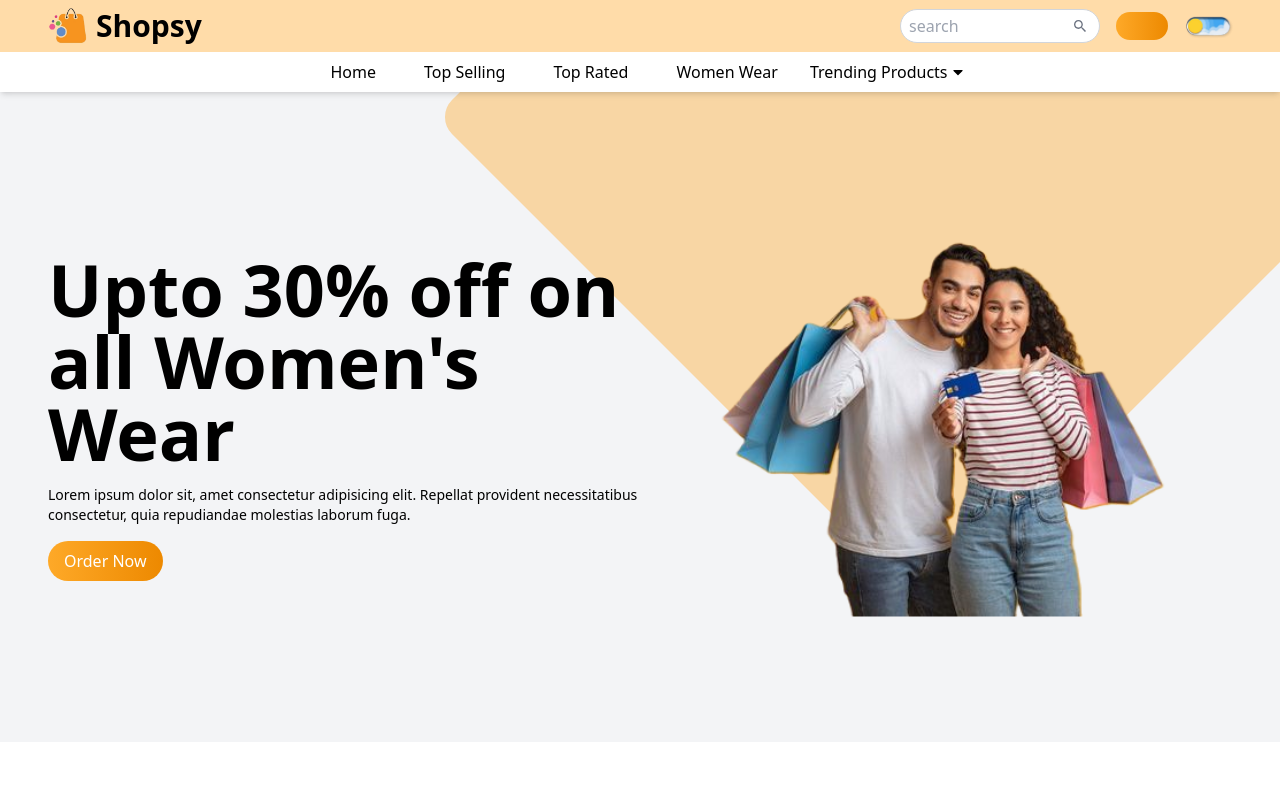
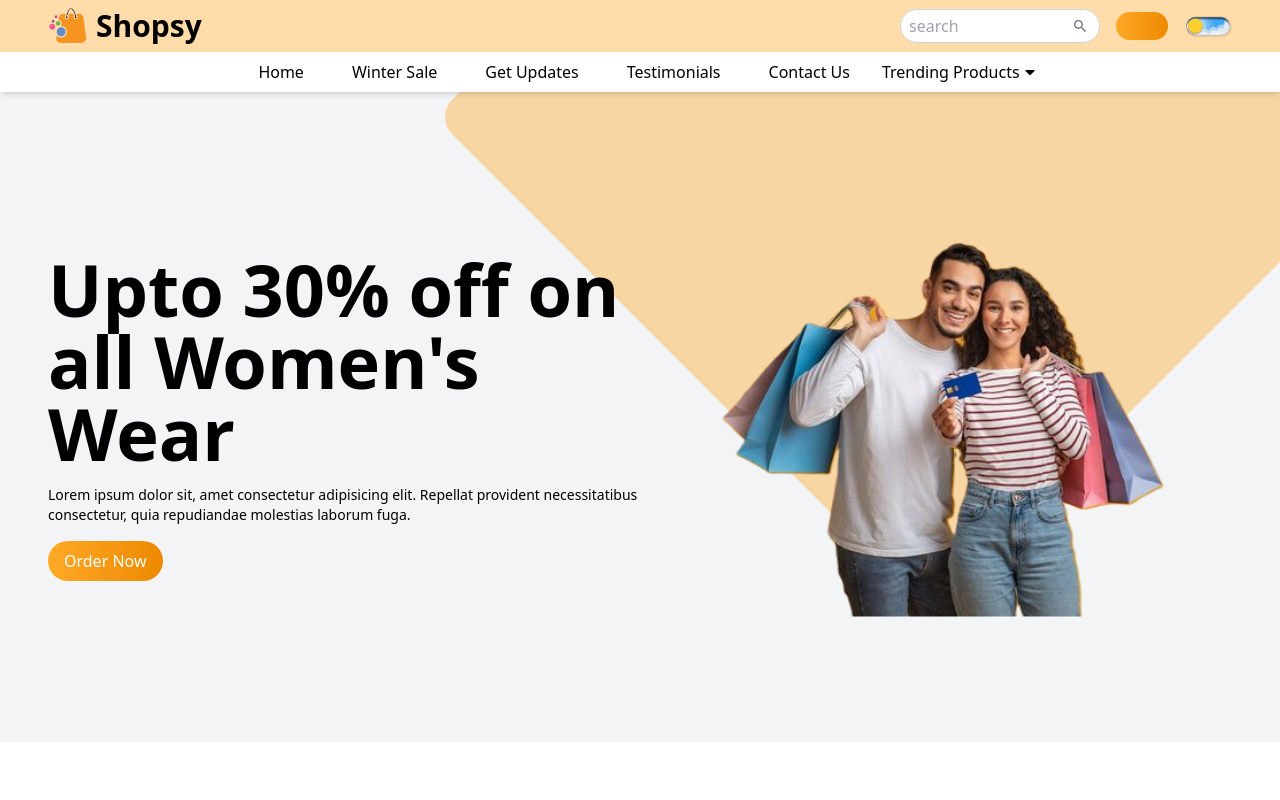
Before and after one commit to Usman-837/Ecommerce_Website, a React (Vite) app: page /Subscribe in a window 1280 px wide. Shown: the top 800 px of the page. Built offline with nearby package versions, Linux system fonts and the light colour scheme; some icons are missing.

Commit message:
add winter sale, get updates, testimonials and contect us menu and set routing of these menues

```diff
--- a/src/components/Banner/Banner.jsx
+++ b/src/components/Banner/Banner.jsx
@@ -6,7 +6,7 @@ import { GiFoodTruck } from "react-icons/gi";
 
 const Banner = () => {
     return(
-        <div className="min-h-[550px] flex justify-center items-center py-12 sm:py-0">
+        <div id="wintersale" className="min-h-[550px] flex justify-center items-center py-12 sm:py-0">
             <div className="container">
                 <div className="grid grid-cols-1 sm:grid-cols-2 gap-6 items-center">
                     {/* Image Section */}
--- a/src/components/Footer/Footer.jsx
+++ b/src/components/Footer/Footer.jsx
@@ -39,7 +39,7 @@ const FooterLinks = [
 
 const Footer = () => {
   return (
-    <div style={BannerImg} className="text-white">
+    <div id="contactus" style={BannerImg} className="text-white">
       <div className="container">
         <div data-aos="zoom-in" className="grid md:grid-cols-3 pb-44 pt-5">
           {/* company details */}
--- a/src/components/Navbar/Navbar.jsx
+++ b/src/components/Navbar/Navbar.jsx
@@ -4,14 +4,40 @@ import { IoMdSearch } from "react-icons/io";
 import { FaCartShopping } from "react-icons/fa6";
 import { FaCaretDown } from "react-icons/fa";
 import DarkMode from "./DarkMode";
-import { NavLink } from "react-router-dom";
-import Hero from "../Hero/Hero";
 
 const Menu = [
   {
     id: 1,
     name: "Home",
     link: "#hero",
+  },
+  {
+    id: 2,
+    name: "Winter Sale",
+    link: "#wintersale",
+  },
+  {
+    id: 3,
+    name: "Get Updates",
+    link: "#getupdates",
+  },
+  {
+    id: 4,
+    name: "Testimonials",
+    link: "#testimonials",
+  },
+  {
+    id: 5,
+    name: "Contact Us",
+    link: "#contactus",
+  },
+];
+
+const DropdownLinks = [
+  {
+    id: 1,
+    name: "Trending Product",
+    link: "/trendingproducts",
   },
   {
     id: 2,
@@ -27,29 +53,6 @@ const Menu = [
     id: 4,
     name: "Women Wear",
     link: "#womenwear",
-  },
-];
-
-const DropdownLinks = [
-  {
-    id: 1,
-    name: "Trending Product",
-    link: "/trendingproducts",
-  },
-  {
-    id: 2,
-    name: "Kids Wear",
-    link: "/bestselling",
-  },
-  {
-    id: 3,
-    name: "Top Rated",
-    link: "/toprated",
-  },
-  {
-    id: 4,
-    name: "Electronics",
-    link: "/electronics",
   },
 ];
 
--- a/src/components/Subscribe/Subscribe.jsx
+++ b/src/components/Subscribe/Subscribe.jsx
@@ -13,10 +13,10 @@ const BannerImg = {
 
 const Subscribe = () => {
     return(
-        <div data-aos="zoom-in" className="mb-20 bg-gray-100 dark:bg-gray-800 text-white" style={BannerImg}>
+        <div id="getupdates" data-aos="zoom-in" className="mb-20 bg-gray-100 dark:bg-gray-800 text-white" style={BannerImg}>
             <div className="container backdrop-blur-sm py-10">
                 <div className="space-y-6 max-w-xl mx-auto">
-                    <h1 className="text-2xl text-center sm:text-left sm:text-4xl font-semibold">Get Notified About New Products</h1>
+                    <h1 className="text-2xl text-center sm:text-left sm:text-4xl font-semibold">Get Updates About New Products</h1>
                     <input data-aos="fade-up" type="text" placeholder="Enter your email" className="w-full p-3"/>
                 </div>
             </div>
--- a/src/components/Testimonials/Testimonials.jsx
+++ b/src/components/Testimonials/Testimonials.jsx
@@ -68,7 +68,7 @@ const Testimonials = () => {
   };
 
   return (
-    <div className="py-10 mb-10">
+    <div id="testimonials" className="py-10 mb-10">
       <div className="container">
         {/* header section */}
         <div className="text-center mb-10 max-w-[600px] mx-auto">
```
